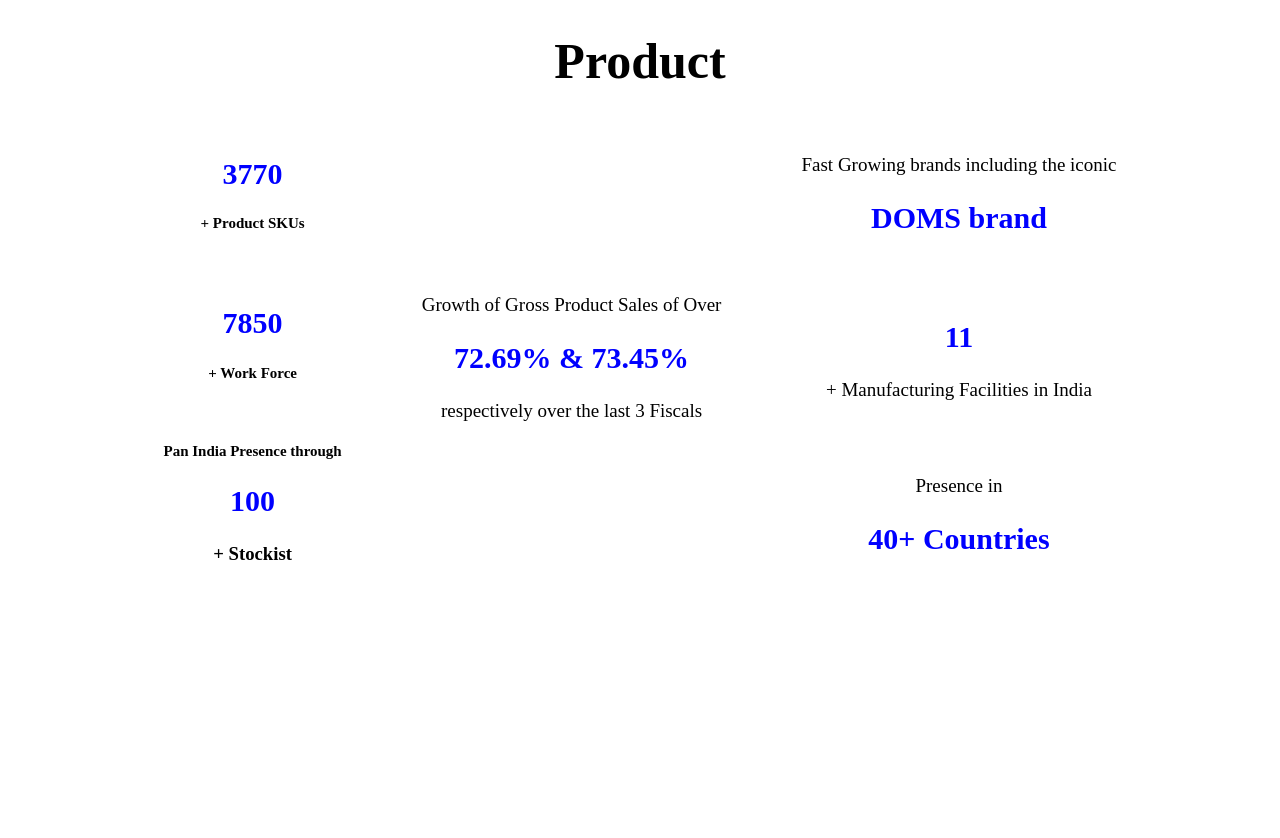
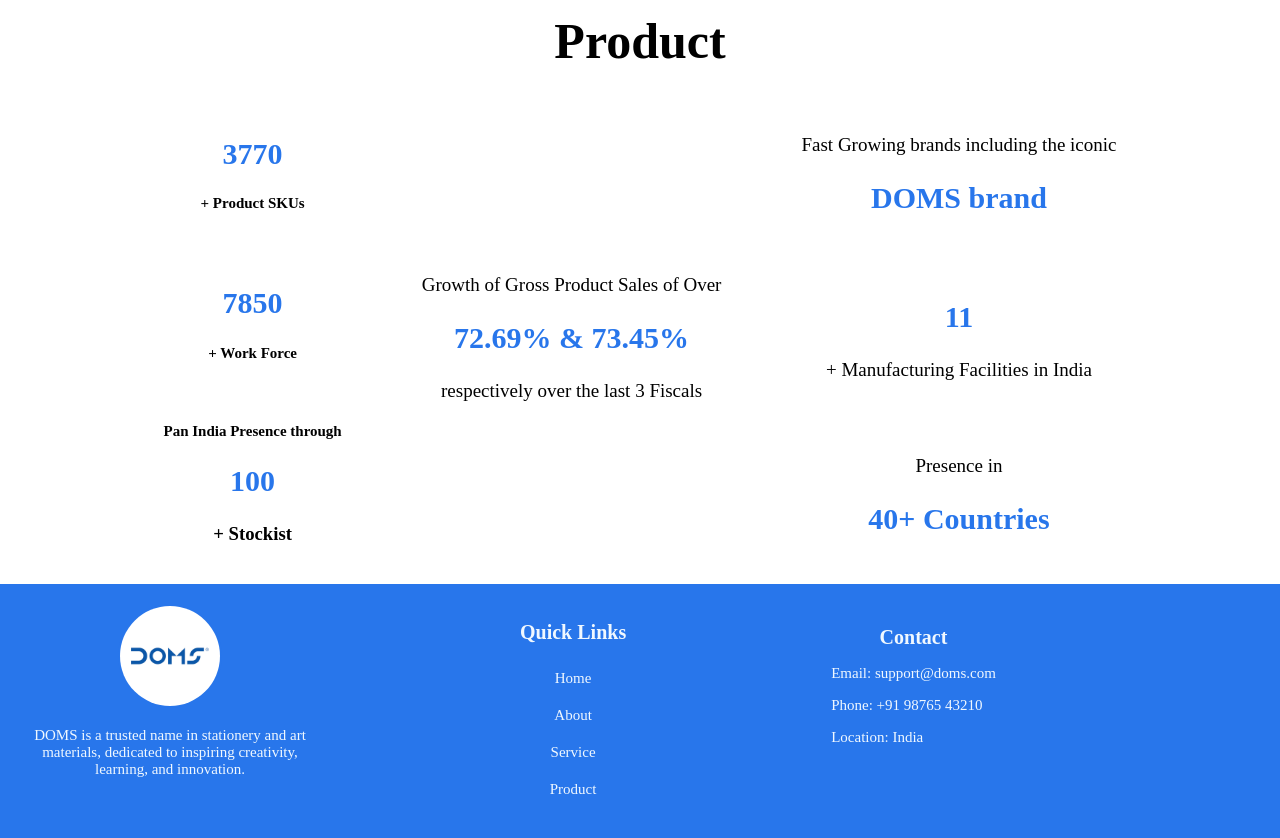
Before and after one commit to vaishnavidhanasekaran/landing-page, a plain HTML site: page index.html in a window 1280 px wide. Shown: the part 1960-2798 px from the top of the page. Before the commit the page ends 2564 px from the top, so only its background shows below. Drawn offline with Linux system fonts and the light colour scheme.

Commit message:
landingpage

```diff
--- a/index.html
+++ b/index.html
@@ -19,7 +19,7 @@
         </header>
         <section id="home">
             <div>
-                <img src="home.jpg" width="1275" height="560">
+                <img src="home.jpg" width="1255" height="560">
             </div>
         </section>
         <section id="about">
@@ -79,5 +79,26 @@
             </div>
             </div>
         </section>
+            <footer>
+               <section class="footer-doms">
+                <div class="doms-01">
+                    <img src="icon.png">
+                    <p class="p">DOMS is a trusted name in stationery and art materials, dedicated to inspiring creativity, learning, and innovation.</p>
+                </div>
+                <div class="links">
+                    <h1 style="font-size: 20px;">Quick Links</h1>
+                    <a href="#home">Home</a>
+                    <a href="#about">About</a>
+                    <a href="#service">Service</a>
+                    <a href="#product">Product</a>
+                </div>
+                <div class="contact">
+                    <h1 style="font-size: 20px;">Contact</h1>
+                    <p>Email: support@doms.com</p>
+                    <p>Phone: +91 98765 43210</p>
+                    <p>Location: India</p>
+                </div>
+               </section>
+            </footer>
     </body>
 </html>
--- a/style.css
+++ b/style.css
@@ -12,7 +12,7 @@ body {
     margin: 0;
     background-color: rgb(245, 245, 248);
     width:100%;
-    max-width: 1235px;
+    max-width: 1215px;
 }
 
 .nav-links{
@@ -23,10 +23,10 @@ body {
 }
 a{
      text-decoration: none;
-     color:#000
+     color: rgb(40, 118, 235)
 }
 img {
-    margin-top: 20px;
+    margin-top: 0px;
 }
 h1 {
     text-align: center;
@@ -50,7 +50,7 @@ p {
   align-items: center;
 }
 #product h1 {
-    color: blue;
+    color: rgb(40, 118, 235);
     font-weight: bolder;
     font-size: 30px;
 }
@@ -60,6 +60,48 @@ p {
 #product h2 {
     font-size: 15px;
 }
+.footer-doms {
+    display: flex;
+    gap: 200px;
+
+}
 html {
     position: sticky;
 }
+footer {
+    background-color: rgb(40, 118, 235);
+    color: aliceblue;
+    padding: 20px 0 0 20px;
+}
+
+.doms-01 img {
+    width: 100px;
+    height: 100px;
+    border: solid 2px  rgb(40, 118, 235);
+    border-radius: 100px;
+}
+.p {
+    font-size: 15px;
+    max-width: 300px;
+}
+.links {
+    display: flex;
+    flex-direction: column;
+    text-align: center;
+    margin-bottom: 30px;
+
+}
+.links a {
+    font-size: 15px;
+    margin: 10px;
+    color: aliceblue;
+}
+.contact p {
+    font-size: 15px;
+}
+.contact {
+    margin: 5px;
+}
+.doms-01 {
+    text-align: center;
+}
```
